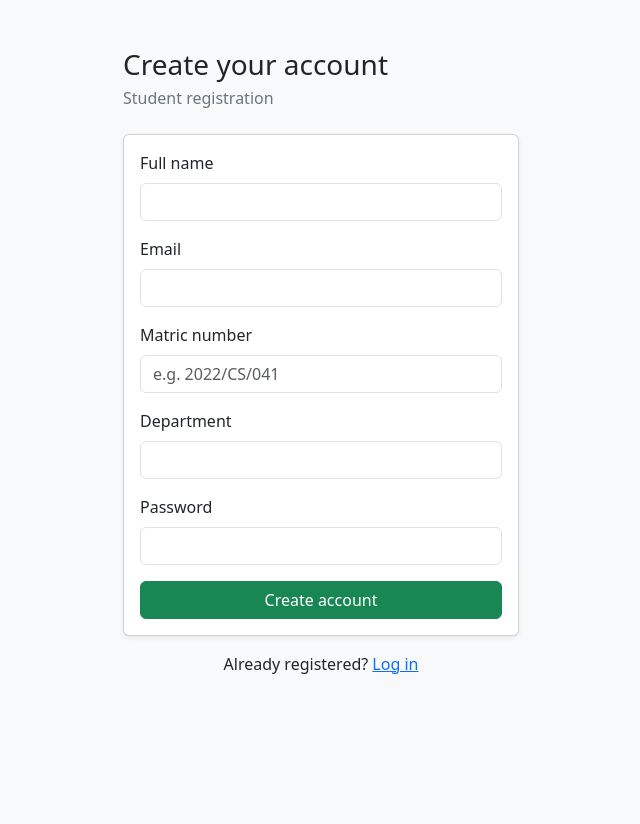
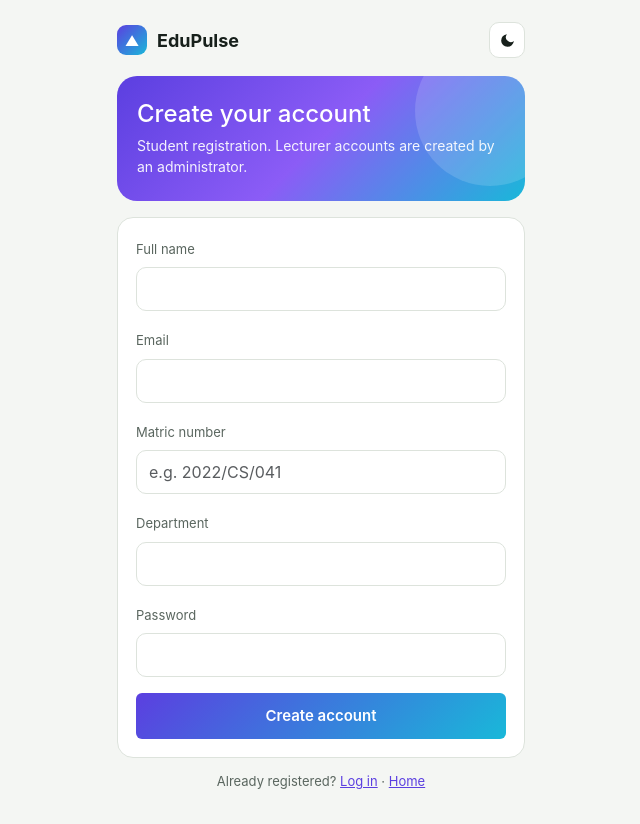
Before and after one commit to ChibuikeChad/edupulse, a Flask app: page /signup in a window 1280 px wide. Shown: the whole page, without its empty margins (319-959 px from the left). Before the commit the page ends 674 px from the top, so only its background shows below. Run offline with Flask 3, Linux system fonts and the light colour scheme.

Commit message:
Redesign: login and signup pages

```diff
--- a/app.py
+++ b/app.py
@@ -63,7 +63,7 @@ def signup():
         finally:
             conn.close()
 
-        flash("Account created. Please log in.")
+        flash("Account created. Please log in.", "success")
         return redirect(url_for("login"))
     return render_template("signup.html")
 
--- a/static/style.css
+++ b/static/style.css
@@ -118,3 +118,22 @@ a:hover .card { transform: translateY(-2px); border-color: var(--ac); }
   .l-steps, .l-feat { grid-template-columns: 1fr; }
   .l-hero h1 { font-size: 26px; }
 }
+
+/* Auth pages */
+.a-wrap { max-width: 440px; margin: 0 auto; padding: 16px; }
+.a-top { display: flex; justify-content: space-between; align-items: center; margin: 6px 0 18px; }
+.a-top a.l-brand { color: var(--tx); text-decoration: none; }
+.a-hero {
+  background: linear-gradient(135deg, #5B3FE0 0%, #8B5CF6 50%, #19B8D9 100%);
+  color: #fff; border-radius: 20px; padding: 24px 20px; margin-bottom: 16px;
+  position: relative; overflow: hidden;
+}
+.a-hero::before { content: ""; position: absolute; right: -40px; top: -40px; width: 150px; height: 150px; border-radius: 50%; background: rgba(255,255,255,.14); }
+.a-hero h1 { font-size: 24px; margin: 0 0 6px; position: relative; }
+.a-hero p { margin: 0; opacity: .92; font-size: 14px; position: relative; }
+.a-card { background: var(--surface); border: 1px solid var(--bd); border-radius: 16px; padding: 18px; }
+.a-card .form-control { height: 44px; border-radius: 10px; background: var(--surface); border-color: var(--bd); color: var(--tx); }
+.a-card .form-control:focus { border-color: var(--ac); box-shadow: 0 0 0 3px rgba(91, 63, 224, .18); }
+.a-card .form-label { font-size: 13px; color: var(--t2); }
+.a-card .btn-success { height: 46px; width: 100%; font-size: 15px; }
+.a-alt { text-align: center; font-size: 13px; color: var(--t2); margin-top: 14px; }
--- a/templates/signup.html
+++ b/templates/signup.html
@@ -4,20 +4,37 @@
   <meta charset="UTF-8">
   <meta name="viewport" content="width=device-width, initial-scale=1">
   <title>Sign up - EduPulse</title>
+  <script>
+    (function () {
+      try {
+        var t = localStorage.getItem("theme");
+        if (!t && window.matchMedia("(prefers-color-scheme: dark)").matches) t = "dark";
+        document.documentElement.setAttribute("data-bs-theme", t || "light");
+      } catch (e) {}
+    })();
+  </script>
   <link href="https://cdn.jsdelivr.net/npm/bootstrap@5.3.3/dist/css/bootstrap.min.css" rel="stylesheet">
+  <link href="{{ url_for('static', filename='style.css') }}" rel="stylesheet">
 </head>
-<body class="bg-light">
-  <div class="container py-5" style="max-width: 420px;">
-    <h1 class="h3 mb-1">Create your account</h1>
-    <p class="text-secondary mb-4">Student registration</p>
+<body>
+<div class="a-wrap">
+  <div class="a-top">
+    <a href="/" class="l-brand"><span class="brand-logo">&#9650;</span> EduPulse</a>
+    <button id="theme-btn" class="theme-btn" type="button"></button>
+  </div>
 
-    {% with messages = get_flashed_messages() %}
-      {% for m in messages %}
-        <div class="alert alert-danger">{{ m }}</div>
+  <div class="a-hero">
+    <h1>Create your account</h1>
+    <p>Student registration. Lecturer accounts are created by an administrator.</p>
+  </div>
+
+  {% with messages = get_flashed_messages(with_categories=true) %}
+    {% for cat, m in messages %}
+      <div class="alert alert-{{ 'success' if cat == 'success' else 'danger' }}">{{ m }}</div>
     {% endfor %}
   {% endwith %}
 
-    <form method="post" class="card card-body shadow-sm">
+  <form method="post" class="a-card">
     <div class="mb-3"><label class="form-label">Full name</label>
       <input name="name" class="form-control" required></div>
     <div class="mb-3"><label class="form-label">Email</label>
@@ -28,9 +45,10 @@
       <input name="department" class="form-control" required></div>
     <div class="mb-3"><label class="form-label">Password</label>
       <input type="password" name="password" class="form-control" required></div>
-      <button class="btn btn-success w-100">Create account</button>
+    <button class="btn btn-success">Create account</button>
   </form>
-    <p class="text-center mt-3 mb-0">Already registered? <a href="/login">Log in</a></p>
+  <p class="a-alt">Already registered? <a href="/login">Log in</a> &middot; <a href="/">Home</a></p>
 </div>
+<script src="{{ url_for('static', filename='app.js') }}"></script>
 </body>
 </html>
```
Also changed, not shown: templates/login.html (+28 -12 lines). Lines whose indentation alone changed are shown as unchanged.
